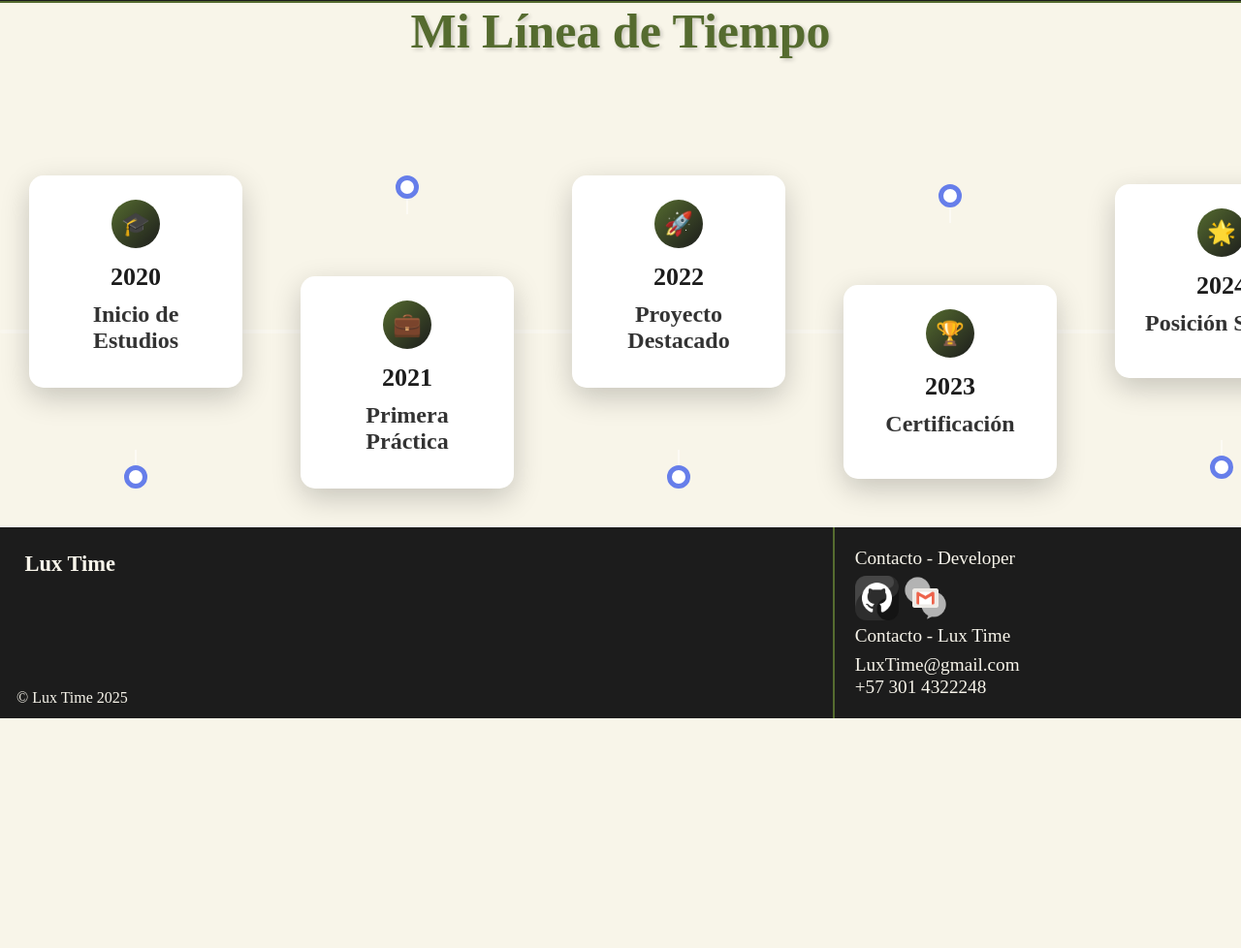
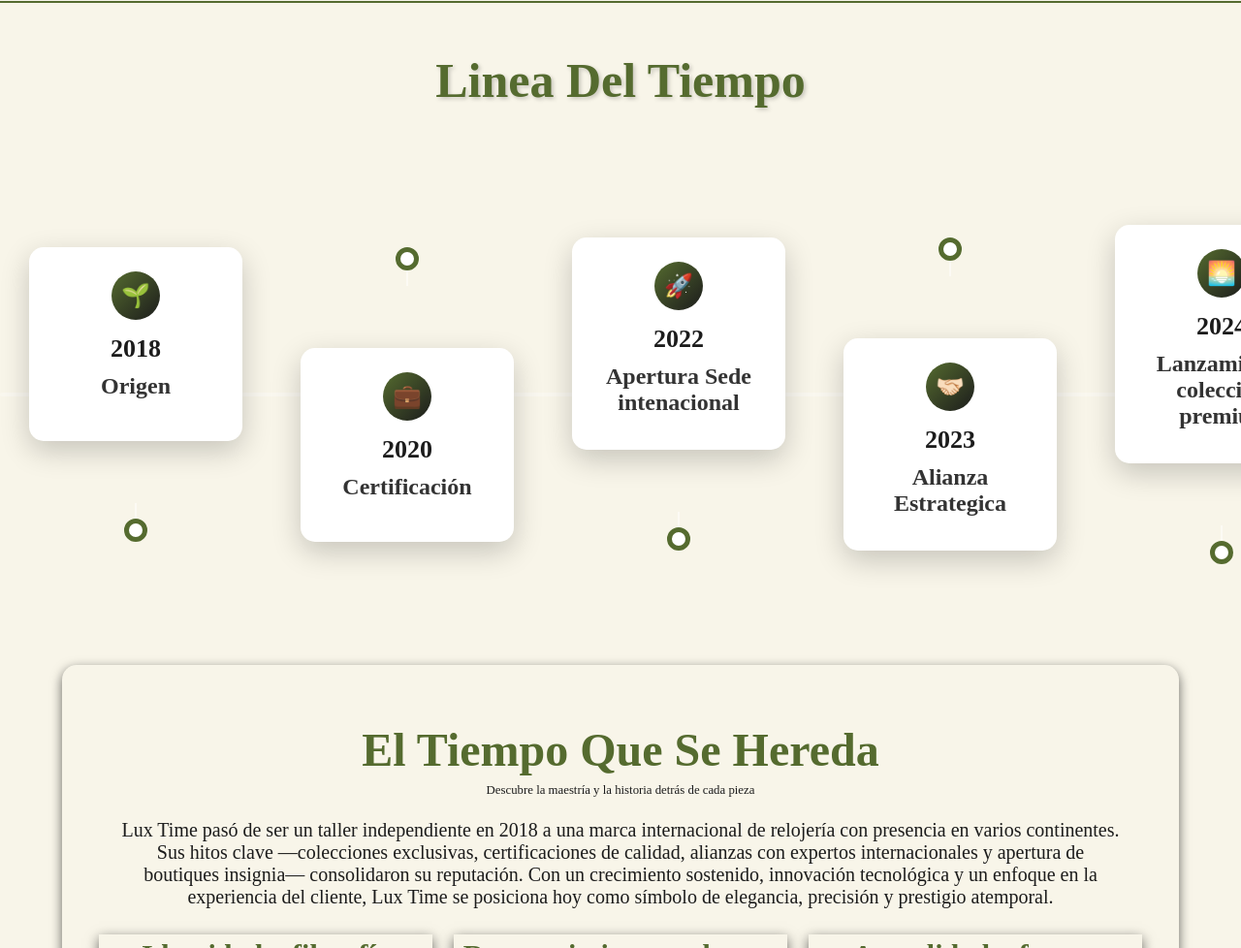
Before and after one commit to Tomfmp2/Web-Sita-LuxTime, a plain HTML site: page index.html in a window 1280 px wide. Shown: the part 1822-2800 px from the top of the page at 97% size. Before the commit the page ends 2563 px from the top, so only its background shows below. Drawn offline with Linux system fonts and the light colour scheme; a web font is replaced by a local one.

Commit message:
feat :white_check_mark: Section with a completed corporate history summary (timeline, company history summary). Home has been completed, but changes may occur at any time.

```diff
--- a/css/style.css
+++ b/css/style.css
@@ -1,18 +1,18 @@
 @font-face {
   font-family: "casual";
-  src: url("../assets/fonts/Casual-Font/Casual-Regular.ttf") format("truetype");
+  src: url("../assets/fonts/Casual-Font/Casual-Regular.ttf") format('truetype');
 }
 @font-face{
     font-family: "montserrat";
-    src: url("../assets/fonts/montserrat/Montserrat-VariableFont_wght.ttf") format("truetype");
+    src: url("../assets/fonts/montserrat/Montserrat-VariableFont_wght.ttf") format('truetype');
 }
 @font-face{
     font-family: "playFair";
-    src: url("../assets/fonts/play-fair-display/PlayfairDisplay-VariableFont_wght.ttf") format(truetype);
+    src: url("../assets/fonts/play-fair-display/PlayfairDisplay-VariableFont_wght.ttf") format('truetype');
 }
 @font-face{
     font-family: "gotham";
-    src: url("../assets/fonts/gotham-similar-fonts/homepage-baukasten/Homepagebaukasten-Bold.ttf") format(truetype);
+    src: url("../assets/fonts/gotham-similar-fonts/homepage-baukasten/Homepagebaukasten-Bold.ttf") format('truetype');
 }
 :root{
     --parrafos-font-family:"montserrat";
@@ -24,7 +24,7 @@
     --backgroun-headers: #1C1C1C;
     --color-heeaders:#F7F4EA;
     --color-borderHeader:#556b2f;
-    --background-relojesDestacados:#1C1C1C;
+    --background-relojesDestacados:#F7F4EA;
     --color-borderDestacados:#556b2f;
     --color-titles-destacados:#556b2f;
     --color2-titles-destacados:#1C1C1C;
@@ -40,10 +40,15 @@ body{
     color: #556B2F;
     background-color: #F8F5E9;
     overflow-x: hidden;
+    padding: 0;
 }
 main {
     justify-content: center;
     align-items: center;
+    padding: 0;
+}
+p{
+    font-family: var(--parrafos-font-family);
 }
 #top{
     font-family: var(--titles-header-font-family);
@@ -106,7 +111,7 @@ a{
             position: absolute;
             border-left: 2px solid #556B2F ;
             span{
-                font-family: var(--parrafos-font-famil);
+                font-family: var(--parrafos-font-family);
                 margin-left: 4%;
                 color: var(--color-parrafos);
                 font-size: 1rem;
@@ -121,7 +126,7 @@ a{
             }
             p{
                 font-family: var(--parrafos-font-family);
-                margin-top: 3%;
+                margin-top: 1%;
                 margin-left: 4%;
                 font-size: 1.2rem;
                 color: var(--color-parrafos);
@@ -159,13 +164,18 @@ a{
         background-color: var(--color-parrafos);
         border-top: 2px solid var(--color-borderDestacados);
         border-bottom: 2px solid var(--color-borderDestacados);
+        font-size: 2rem;
         div{
             font-family: var(--titles-font-family);
             color: var(--color-titles-destacados);
             margin-top:3%;
+            h1{
+                margin: 0;
+            }
             span{
                 font-family: var(--parrafos-font-family);
                 color: var(--color2-titles-destacados);
+                font-size: 1.5rem;
             }
         }
     }
@@ -183,7 +193,7 @@ a{
             height: 100%;
             background: #fff;
             border-radius: 12px;
-            box-shadow: 0 4px 12px rgba(0,0,0,0.1);
+            box-shadow: 0 4px 12px rgba(0,0,0,0.4);
             overflow: hidden;
             text-align: center;
             transition: transform 0.3s ease;
@@ -196,7 +206,7 @@ a{
             .info {
                 border-top: var(--color-borderDestacados) solid 1px;
                 padding: 15px;
-                background-color: #F5F0E6;
+                background-color: #F5F5DC;
                 height: 100%;
                 .name-reloj-destacado{
                     font-family: var(--titles-font-family);
@@ -214,6 +224,7 @@ a{
         }
     }
 }
+
 footer{
     display: grid;
     grid-template-columns: repeat(3, 1fr);
@@ -266,16 +277,19 @@ footer{
 
     }
 }
-.header-linea-tiempo{
+.header-linea-tiempo {
+    margin-top: 4%;
     min-width: 100%;
-        }
+    align-items: center;
 
-        h1 {
+    .titles-line-tiempo {
       text-align: center;
       color: var(--background-buttons);
       margin-bottom: 80px;
       font-size: 2.5em;
-            text-shadow: 2px 2px 4px rgba(0,0,0,0.2);
+      font-family: var(--titles-font-family);
+      text-shadow: 2px 2px 4px rgba(0, 0, 0, 0.2);
+    }
   }
 
   .timeline {
@@ -286,18 +300,18 @@ footer{
     padding: 40px 0;
     min-width: 1400px;
     margin: 0 auto;
-        }
 
-        .timeline::before {
+    &::before {
       content: '';
       position: absolute;
       top: 50%;
       left: 0;
       right: 0;
       height: 4px;
-            background: rgba(255,255,255,0.3);
+      background: rgba(255, 255, 255, 0.3);
       transform: translateY(-50%);
       border-radius: 2px;
+    }
   }
 
   .timeline-item {
@@ -307,58 +321,73 @@ footer{
     align-items: center;
     position: relative;
     padding: 0 20px;
-        }
 
-        .timeline-item:nth-child(odd) .timeline-card {
+    &:nth-child(odd) {
+      .timeline-card {
         order: 1;
         margin-bottom: 80px;
       }
 
-        .timeline-item:nth-child(odd) .timeline-dot {
+      .timeline-dot {
         order: 2;
       }
 
-        .timeline-item:nth-child(even) .timeline-card {
+      .connector {
+        top: 100%;
+        margin-top: -40px;
+      }
+    }
+
+    &:nth-child(even) {
+      .timeline-card {
         order: 2;
         margin-top: 80px;
       }
 
-        .timeline-item:nth-child(even) .timeline-dot {
+      .timeline-dot {
         order: 1;
+      }
+
+      .connector {
+        bottom: 100%;
+        margin-bottom: -40px;
+      }
+    }
+
+    &:hover {
+      .timeline-dot {
+        background: var(--background-buttons);
+        transform: scale(1.6);
+        border-color: white;
+        box-shadow: 0 0 25px rgba(8, 26, 2, 0.8);
+      }
+    }
   }
 
   .timeline-dot {
     width: 24px;
     height: 24px;
-            background: white;
-            border: 5px solid #667eea;
+    background: #fff;
+    border: 5px solid var(--background-buttons);
     border-radius: 50%;
     z-index: 2;
     transition: all 0.3s ease;
     flex-shrink: 0;
   }
 
-        .timeline-item:hover .timeline-dot {
-            background: #667eea;
-            transform: scale(1.6);
-            border-color: white;
-            box-shadow: 0 0 25px rgba(102, 126, 234, 0.8);
-        }
-
   .timeline-card {
     background: white;
     padding: 25px;
     border-radius: 15px;
-            box-shadow: 0 10px 30px rgba(0,0,0,0.2);
+    box-shadow: 0 10px 30px rgba(0, 0, 0, 0.2);
     cursor: pointer;
     transition: all 0.3s ease;
     position: relative;
     overflow: hidden;
     width: 220px;
     min-height: 200px;
-        }
 
-        .timeline-card::before {
+    &::before {
       content: '';
       position: absolute;
       top: 0;
@@ -370,14 +399,21 @@ footer{
       transition: transform 0.3s ease;
     }
 
-        .timeline-card:hover {
+    &:hover {
       transform: translateY(-10px) scale(1.05);
-            box-shadow: 0 20px 50px rgba(0,0,0,0.3);
+      box-shadow: 0 20px 50px rgba(0, 0, 0, 0.3);
       z-index: 10;
+
+      &::before {
+        transform: scaleX(1);
       }
 
-        .timeline-card:hover::before {
-            transform: scaleX(1);
+      .description {
+        max-height: 200px;
+        opacity: 1;
+        margin-top: 10px;
+      }
+    }
   }
 
   .icon {
@@ -420,36 +456,16 @@ footer{
     opacity: 0;
   }
 
-        .timeline-card:hover .description {
-            max-height: 200px;
-            opacity: 1;
-            margin-top: 10px;
-        }
-
   .connector {
     position: absolute;
     width: 2px;
     height: 40px;
-            background: rgba(255,255,255,0.5);
+    background: rgba(255, 255, 255, 0.5);
     left: 50%;
     transform: translateX(-50%);
   }
 
-        .timeline-item:nth-child(odd) .connector {
-            top: 100%;
-            margin-top: -40px;
-        }
-
-        .timeline-item:nth-child(even) .connector {
-            bottom: 100%;
-            margin-bottom: -40px;
-        }
-
   @media (max-width: 1200px) {
-            body {
-                padding: 40px 20px;
-            }
-
     .timeline {
       min-width: 1200px;
     }
@@ -500,6 +516,50 @@ footer{
     }
   }
 
+#historico{
+    margin: 5%;
+    padding: 3%;
+    border-radius: 15px;
+    box-shadow: 0 4px 12px rgba(0,0,0,0.6);
+    #Origen{
+        text-align: center;
+        border-radius: 15px;
+        height: 30vh;
+        padding: 2%;
+        .titular{
+            h1{
+                font-family: var(--titles-font-family);
+                font-size: 3rem;
+            }
+            span{
+                color: var(--color2-titles-destacados);
+                font-size: 0.8rem;
+                font-family: var(--parrafos-font-family);
+            }
+        }
+        p{
+            color: var(--color2-titles-destacados);
+            margin-top: 2%;
+        }
+    }
+    #identidad-empresa{
+        display: grid;
+        grid-template-columns: repeat(3, 1fr);
+        grid-template-rows: repeat(1, 1fr);
+        text-align: center;
+        gap: 2%;
+        .card{
+            box-shadow: 0 4px 12px rgba(0,0,0,0.6);
+            padding: 1%;
+            transition: transform 0.3s ease;
+            p{
+                margin: 2%;
+                color: var(--color2-titles-destacados);
+                font-size: 1rem;
+            }
+        }
+    }
+}
 @keyframes slide {
     0% { transform: translateX(0); }
     25% { transform: translateX(0); }
@@ -518,3 +578,6 @@ footer{
 .button:hover{
     transform: scale(1.05);
 }
+.card:hover{
+    transform: scale(1.05);
+}
--- a/index.html
+++ b/index.html
@@ -3,6 +3,8 @@
     <head>
         <meta charset="UTF-8">
         <meta name="viewport" content="width=device-width, initial-scale=1">
+        <link rel="icon" href="assets/img/icons/Logo-LuxTime.png">
+        <meta >
         <title>Lux Time</title>
         <link href="css/style.css" rel="stylesheet">
     </head>
@@ -132,16 +134,16 @@
             </section>
             <section>
                 <div class="header-linea-tiempo">
-                    <h1>Mi Línea de Tiempo</h1>
+                    <h1 class="titles-line-tiempo">Linea Del Tiempo</h1>
                 </div>
                 <div class="timeline">
                     <div class="timeline-item">
                         <div class="timeline-card">
-                            <div class="icon">🎓</div>
-                            <div class="year">2020</div>
-                            <div class="title">Inicio de Estudios</div>
+                            <div class="icon">🌱</div>
+                            <div class="year">2018</div>
+                            <div class="title">Origen</div>
                             <div class="description">
-                                Comencé mi carrera universitaria en Ciencias de la Computación con grandes expectativas.
+                                <p>Lux Time nace en Medellín, Colombia, con la visión de fusionar elegancia y precisión en relojería exclusiva</p>
                             </div>
                         </div>
                         <div class="connector"></div>
@@ -153,10 +155,10 @@
                         <div class="connector"></div>
                         <div class="timeline-card">
                             <div class="icon">💼</div>
-                            <div class="year">2021</div>
-                            <div class="title">Primera Práctica</div>
+                            <div class="year">2020</div>
+                            <div class="title">Certificación</div>
                             <div class="description">
-                                Obtuve mi primera experiencia laboral como desarrollador junior en una startup innovadora.
+                                <p>La marca obtiene la certificación suiza ISO 3159, consolidando su compromiso con la excelencia</p>
                             </div>
                         </div>
                     </div>
@@ -165,9 +167,9 @@
                         <div class="timeline-card">
                             <div class="icon">🚀</div>
                             <div class="year">2022</div>
-                            <div class="title">Proyecto Destacado</div>
+                            <div class="title">Apertura Sede intenacional</div>
                             <div class="description">
-                                Lideré el desarrollo de una aplicación web que mejoró la eficiencia en un 40%.
+                                <p>Apertura del primer showroom internacional en Miami, marcando el inicio de la presencia global</p>
                             </div>
                         </div>
                         <div class="connector"></div>
@@ -178,26 +180,49 @@
                         <div class="timeline-dot"></div>
                         <div class="connector"></div>
                         <div class="timeline-card">
-                            <div class="icon">🏆</div>
+                            <div class="icon">🤝🏻</div>
                             <div class="year">2023</div>
-                            <div class="title">Certificación</div>
+                            <div class="title">Alianza Estrategica</div>
                             <div class="description">
-                                Obtuve certificaciones en desarrollo web y cloud computing, ampliando mis conocimientos.
+                                <p>Se establecen colaboraciones con maestros relojeros internacionales para innovar en cada diseño.</p>
                             </div>
                         </div>
                     </div>
 
                     <div class="timeline-item">
                         <div class="timeline-card">
-                            <div class="icon">🌟</div>
+                            <div class="icon">🌅</div>
                             <div class="year">2024</div>
-                            <div class="title">Posición Senior</div>
+                            <div class="title">Lanzamiento coleccion premiun</div>
                             <div class="description">
-                                Promoción a desarrollador senior, mentorizando al equipo y liderando proyectos.
+                                <p>Promoción a desarrollador senior, mentorizando al equipo y liderando proyectos.</p>
                             </div>
                         </div>
                         <div class="connector"></div>
                         <div class="timeline-dot"></div>
+                    </div>
+                </div>
+            </section>
+            <section id="historico">
+                <div id="Origen">
+                    <div class="titular">
+                        <h1>El Tiempo Que Se Hereda</h1>
+                        <span>Descubre la maestría y la historia detrás de cada pieza</span>
+                    </div>
+                    <p>Lux Time pasó de ser un taller independiente en 2018 a una marca internacional de relojería con presencia en varios continentes. Sus hitos clave —colecciones exclusivas, certificaciones de calidad, alianzas con expertos internacionales y apertura de boutiques insignia— consolidaron su reputación. Con un crecimiento sostenido, innovación tecnológica y un enfoque en la experiencia del cliente, Lux Time se posiciona hoy como símbolo de elegancia, precisión y prestigio atemporal.</p>
+                </div>
+                <div id="identidad-empresa">
+                    <div class="card filosofia">
+                        <h1>Identidad y filosofía</h1>
+                        <p>En Lux Time creemos que un reloj no solo mide el tiempo: lo convierte en una experiencia de lujo y precisión. Nuestra misión ha evolucionado de un taller en Medellín a una marca internacional guiada por valores inquebrantables: innovación, exclusividad y confianza.</p>
+                    </div>
+                    <div class="card logros">
+                        <h1>Reconocimientos y logros</h1>
+                        <p>La certificación suiza ISO 3159, nuestras colecciones limitadas y el reconocimiento en rankings de lujo emergente avalan un camino de excelencia. Cada logro refleja el compromiso de crear relojes que inspiran y trascienden generaciones.</p>
+                    </div>
+                    <div class="card actualidad-futuro">
+                        <h1>Actualidad y futuro</h1>
+                        <p>Hoy estamos presentes en varios continentes, con sedes emblemáticas y más de 20.000 clientes activos. Nuestro futuro está marcado por la expansión global y la sostenibilidad, reafirmando que en Lux Time no solo marcamos la hora: definimos el tiempo.</p>
                     </div>
                 </div>
             </section>
```
Lines whose indentation alone changed are shown as unchanged.
